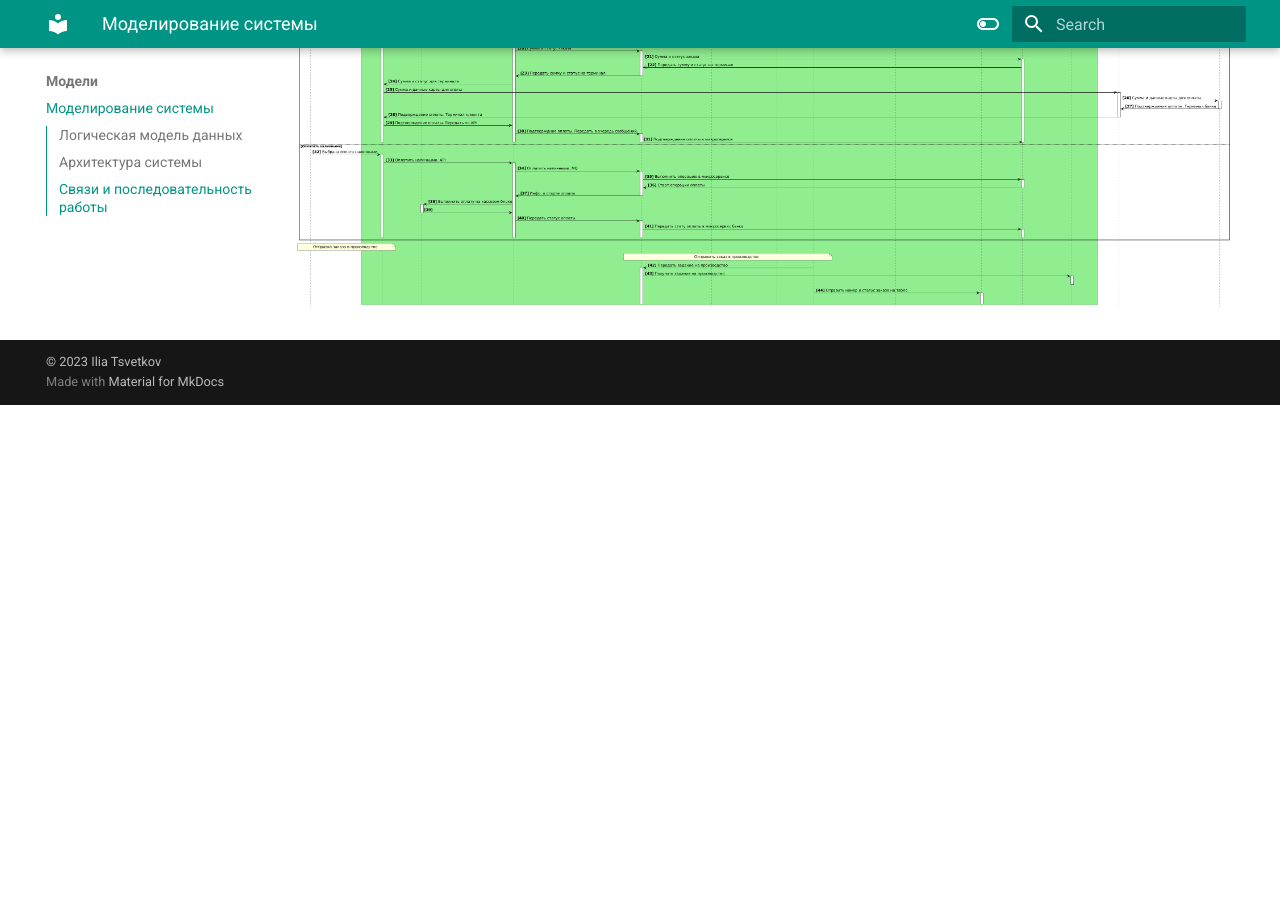
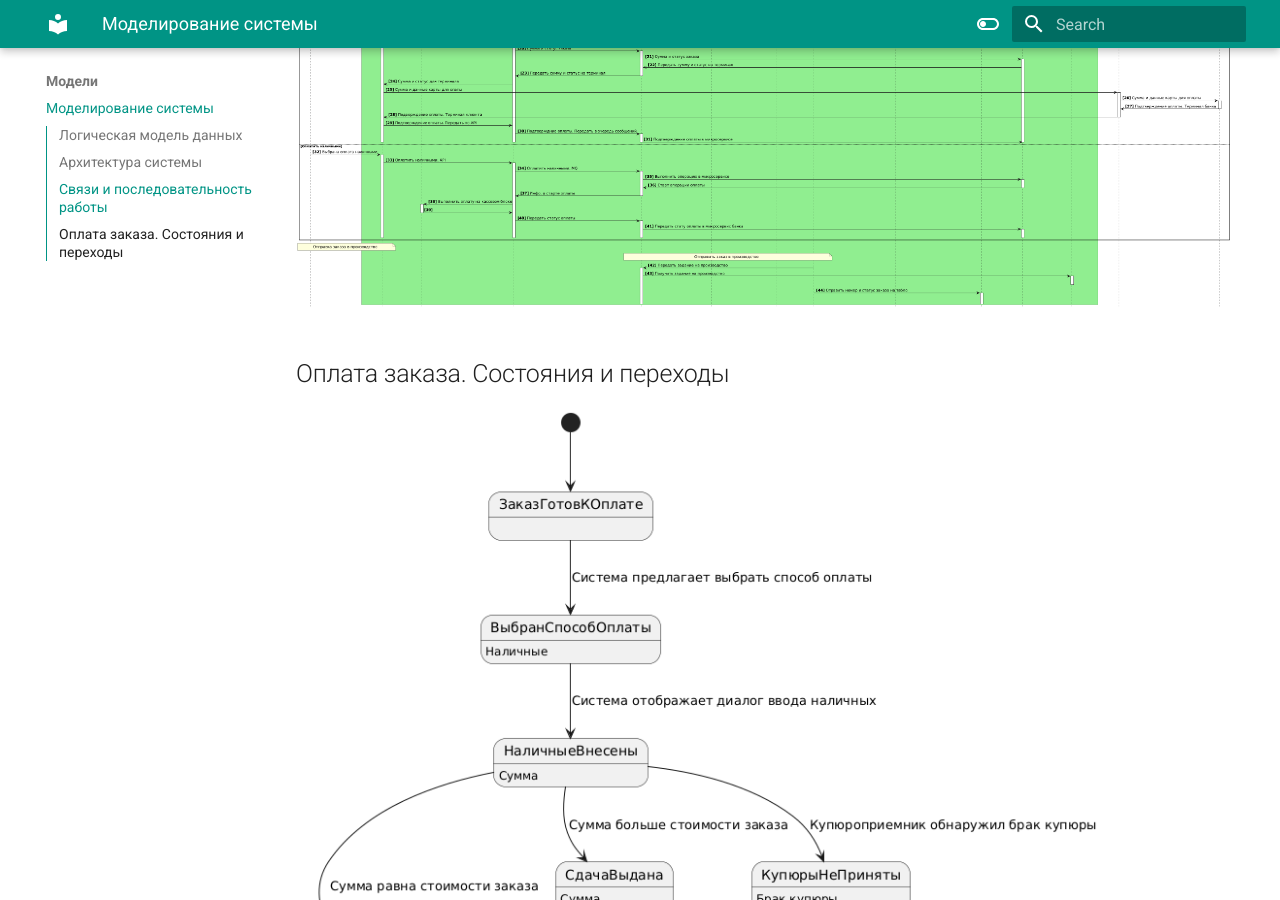
Before and after one commit to tsvetkoviu/RoboFFRv1, an MkDocs documentation site: the page built from docs/architecture.md, in a window 1280 px wide and 900 px high, scrolled down 2409 px. Built offline with MkDocs 1.6.1 and Material for MkDocs 9.7.7, drawn with Linux system fonts in a browser that asks for light colours; before the commit the page ends 2814 px from its top, so only the background shows below that.

Commit message:
Update architecture.md

```diff
--- a/docs/architecture.md
+++ b/docs/architecture.md
@@ -17,3 +17,7 @@
 Связь и взаимодействие компонентов системы продемонстирована на рисунке ниже. Зеленым цветом обозначены логические границы системы
 
 ![](diagrams/Sequence_diagram.png)
+
+## Оплата заказа. Состояния и переходы
+
+![](diagrams/State mashine.png)
```
